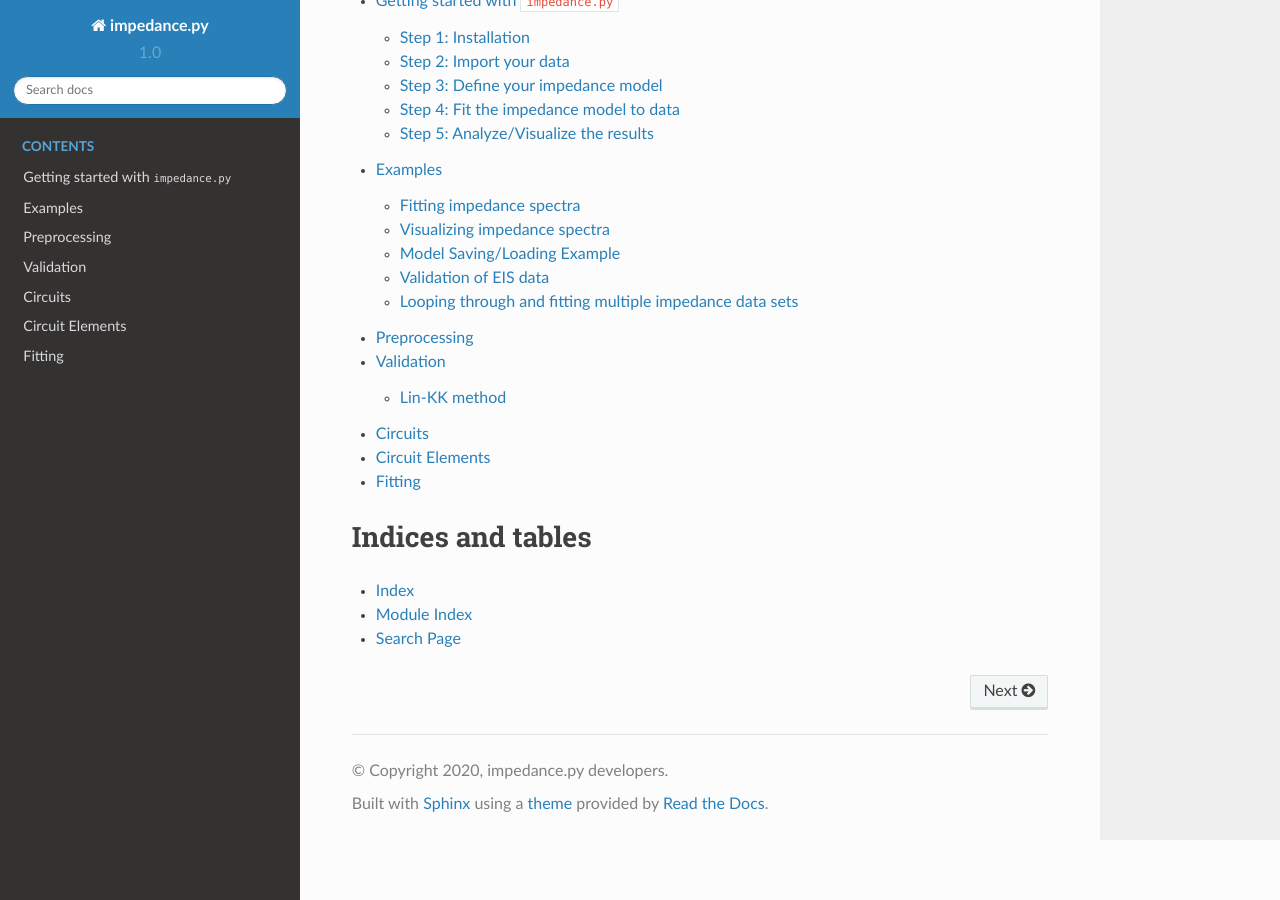
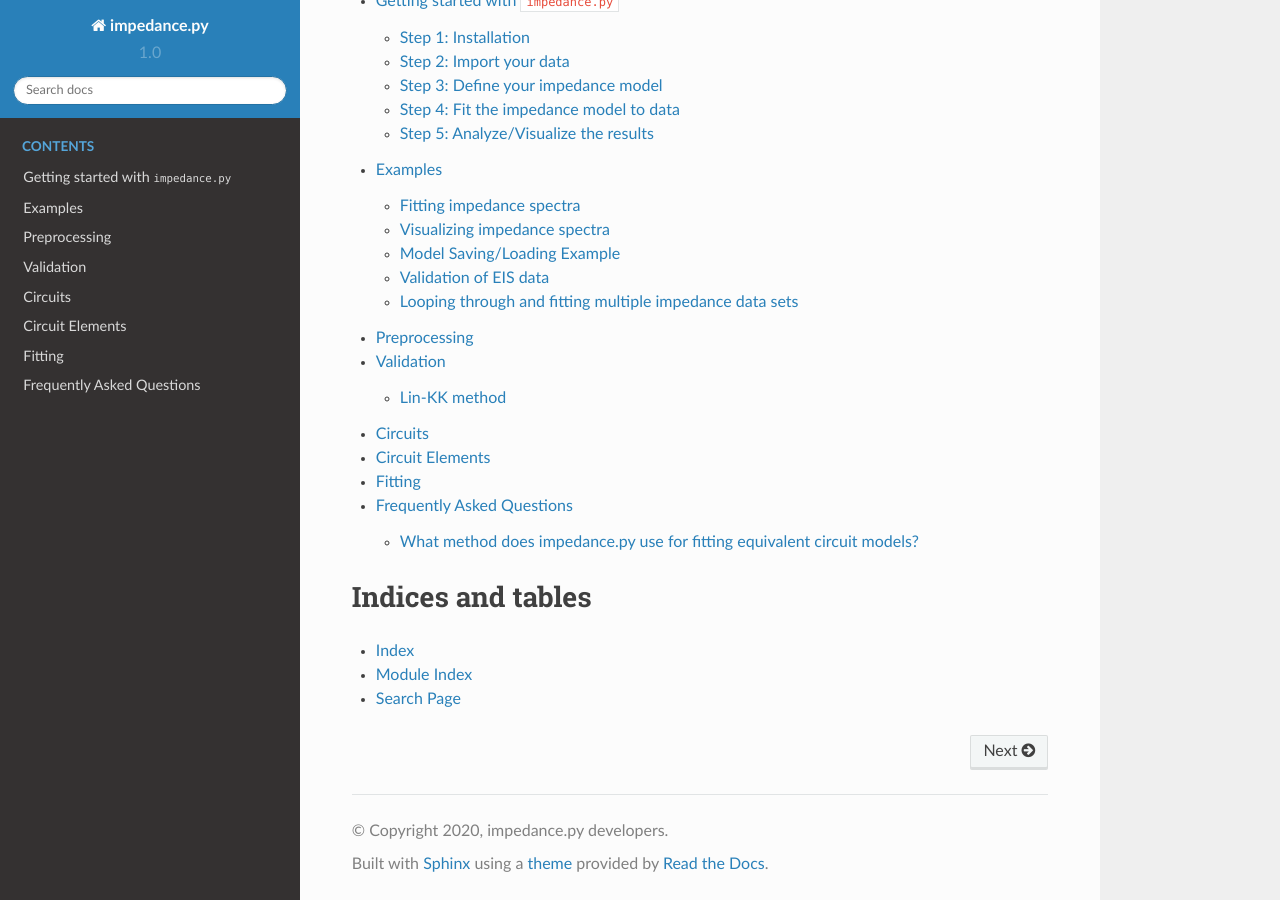
Before and after one commit to ECSHackWeek/impedance.py, a Sphinx documentation site: the page built from docs/source/index.rst, in a window 1280 px wide and 900 px high, scrolled down 1172 px. Built offline with Sphinx 7.4.7 and the Read the Docs theme 2.0.0, drawn with Linux system fonts in a browser that asks for light colours; part of the change alters nothing that is shown.

Commit message:
add FAQ file with fitting method

```diff
--- /dev/null
+++ b/docs/source/faq.rst
@@ -0,0 +1,29 @@
+Frequently Asked Questions
+==========================
+
+What method does impedance.py use for fitting equivalent circuit models?
+----------------------------------------------------------------
+Fitting is performed by non-linear least squares regression of
+the circuit model to impedance data via
+`curve_fit <https://docs.scipy.org/doc/scipy/reference/generated/scipy.optimize.curve_fit.html>`_
+from the `scipy.optimize` package.[1]
+Real and imaginary components are fit simultaneously with uniform
+weighting, i.e. the objective function to minimize is,
+
+.. math::
+    \chi^2 = \sum_{n=0}^{N} [Z^\prime_{data}(\omega_n) - Z^\prime_{model}(\omega_n)]^2 +
+                   [Z^{\prime\prime}_{data}(\omega_n) - Z^{\prime\prime}_{model}(\omega_n)]^2
+
+where N is the number of frequencies and :math:`Z^\prime` and
+:math:`Z^{\prime\prime}` are the real and imaginary components of
+the impedance, respectively.
+The default optimization method is the
+Levenberg-Marquardt algorithm (:code:`method='lm'`) for unconstrained
+problems and the Trust Region Reflective algorithm
+(:code:`method='trf'`) if bounds are provided. See `the SciPy documentation
+<https://docs.scipy.org/doc/scipy/reference/generated/scipy.optimize.curve_fit.html>`_
+for more details and options.
+
+[1] Virtanen, P., Gommers, R., Oliphant, T.E. et al.
+SciPy 1.0: fundamental algorithms for scientific computing in Python.
+Nat Methods 17, 261–272 (2020). `doi: 10.1038/s41592-019-0686-2 <https://doi.org/10.1038/s41592-019-0686-2>`_
--- a/docs/source/index.rst
+++ b/docs/source/index.rst
@@ -73,6 +73,7 @@ The documentation can be found at
    circuits
    circuit-elements
    fitting
+   faq
 
 Indices and tables
 ==================
```
